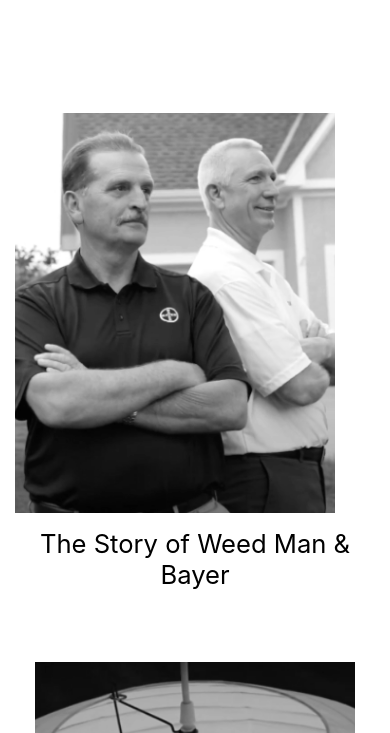
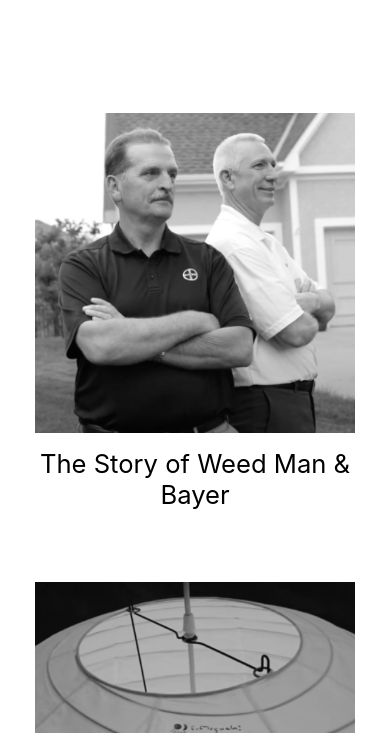
Before and after one commit to Ajsalemo/JessPortfolio, a Gatsby site in the folder jess_portfolio/: page / in a window 390 px wide. Shown: the part 111-844 px from the top of the page. Built offline with nearby package versions, Linux system fonts and the light colour scheme; Gatsby itself is replaced by a stand-in of ours.

Commit message:
changed responsive behavior of images

```diff
--- a/jess_portfolio/src/components/image.js
+++ b/jess_portfolio/src/components/image.js
@@ -7,16 +7,32 @@ import styled from "styled-components"
 // ---------------------------------------------------------------------------------- //
 
 const StyledGatsbyImg = styled(Img)`
-  height: ${props => (props.fileName === "headshot.png" ? "40rem" : "25rem")};
-  width: 20rem;
+  height: ${props => (props.fileName === "headshot.png" ? "40rem" : "20rem")};
+  width:  ${props => (props.fileName === "headshot.png" ? "40rem" : "20rem")};
   transition: 0.5s ease;
   &:hover {
     transition: 0.5s ease;
     opacity: ${props => (props.fileName === "headshot.png" ? null : "0.7")};
   }
-  @media (min-width: 1542px) {
-    width: 30rem;
-    height: 35rem;
+  @media (min-width: 992px) {
+    width:  ${props => (props.fileName === "headshot.png" ? "40rem" : "16rem")};
+    height: ${props => (props.fileName === "headshot.png" ? "40rem" : "18rem")};
+  }
+  @media (min-width: 1100px) {
+    width:  ${props => (props.fileName === "headshot.png" ? "30rem" : "18rem")};
+    height: ${props => (props.fileName === "headshot.png" ? "30rem" : "20rem")};
+  }
+  @media (min-width: 1218px) {
+    width:  ${props => (props.fileName === "headshot.png" ? "30rem" : "20rem")};
+    height: ${props => (props.fileName === "headshot.png" ? "30rem" : "20rem")};
+  }
+  @media (min-width: 1388px) {
+    width:  ${props => (props.fileName === "headshot.png" ? "34rem" : "22rem")};
+    height: ${props => (props.fileName === "headshot.png" ? "34rem" : "22rem")};
+  }
+  @media (min-width: 1620px) {
+    width:  ${props => (props.fileName === "headshot.png" ? "38rem" : "26rem")};
+    height: ${props => (props.fileName === "headshot.png" ? "38rem" : "26rem")};
   }
 `
 // ---------------------------------------------------------------------------------- //
--- a/jess_portfolio/src/components/landingcards.js
+++ b/jess_portfolio/src/components/landingcards.js
@@ -12,11 +12,12 @@ const LandingCardCol = styled(Col)`
   display: flex;
   flex-direction: column;
   margin: 0 auto;
+  align-items: ${props => (props.leftpicture ? "center" : "null")};
   @media (min-width: 330px) {
     align-items: center;
     padding-bottom: 4rem;
   }
-  @media (min-width: 1776px) {
+  @media (min-width: 992px) {
     align-items: ${props =>
       props.leftpicture
         ? "flex-end"
@@ -34,6 +35,7 @@ const LandingCardCaption = styled.h2`
 `
 const LandingCardLinks = styled(Link)`
   color: #000;
+  width: ${props => (props.leftpicture ? "min-content" : "null")};
   &:hover {
     color: #000;
     text-decoration: none;
@@ -45,12 +47,12 @@ const LandingCardLinks = styled(Link)`
 export const LandingCards = () => (
   <Row style={{ padding: "4rem 0" }}>
     <LandingCardCol lg={4} md={6} xs={12} leftpicture="leftpicture">
-      <LandingCardLinks to="/work/weedman">
+      <LandingCardLinks to="/work/weedman" leftpicture="leftpicture">
         <Image fileName="leftpicture.png" />
         <LandingCardCaption>The Story of Weed Man & Bayer</LandingCardCaption>
       </LandingCardLinks>
     </LandingCardCol>
-    <LandingCardCol lg={4} md={6} xs={12}>
+    <LandingCardCol lg={2} md={6} xs={12}>
       <LandingCardLinks to="/work/noguchi">
         <Image fileName="center.png" />
         <LandingCardCaption>Unfolding Noguchi</LandingCardCaption>
```
